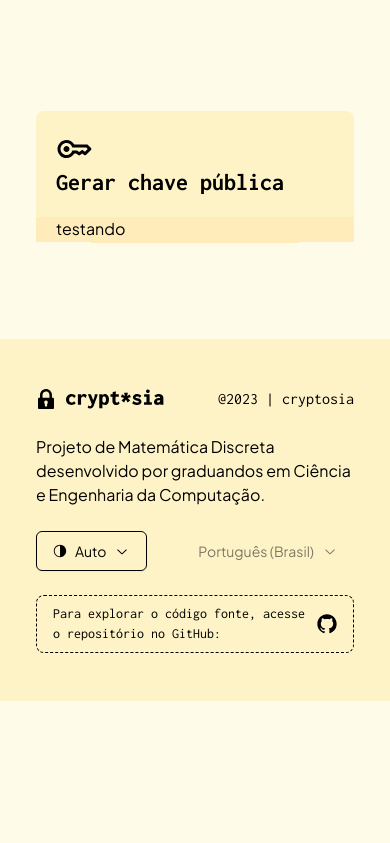
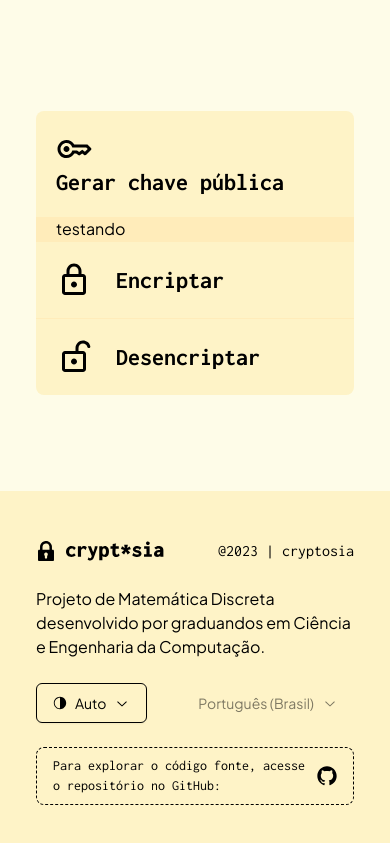
Before and after one commit to theduardomaciel/cryptosia-web, a Next.js app: page / in a window 390 px wide. Shown: the part 1881-2724 px from the top of the page. Before the commit the page ends 2582 px from the top, so only its background shows below. Built offline with nearby package versions, Linux system fonts and the light colour scheme.

Commit message:
Fix: temporary anim fix using !important

```diff
--- a/components/Sections/Section.tsx
+++ b/components/Sections/Section.tsx
@@ -26,20 +26,22 @@
     const isExpanded =
         currentSection == id || (!currentSection && id == "public-key");
 
+    // O uso da tag !important (! no tailwind) é necessário para sobrescrever o "lg:max-w-fit" quando houver animação, visto que já existe um valor definido para o mesmo na versão mobile
     return (
         <li
             className={clsx(
-                "flex flex-col lg:flex-row hover:bg-primary-200 dark:hover:bg-gray-100 bg-white-200 dark:bg-gray-200 dark:bg-dark-gray-400 max-md:w-full max-w-fit lg:h-96 overflow-hidden ease-in-out flex-grow transition-[max-height,opacity] lg:transition-[max-width,opacity] duration-700 lg:duration-700",
+                "flex flex-col lg:flex-row group aria-expanded:hover:bg-primary-200 aria-expanded:dark:hover:bg-gray-100 bg-white-200 dark:bg-gray-200 dark:bg-dark-gray-400 w-full lg:max-w-fit lg:h-96 overflow-hidden ease-in-out flex-grow lg:transition-[max-width] lg:duration-700",
                 {
-                    "max-md:max-h-[50rem] lg:max-w-[50rem]": isExpanded,
-                    "max-md:max-h-0 lg:max-w-[10rem]": !isExpanded,
+                    "lg:!max-w-[50rem]": isExpanded,
+                    "lg:!max-w-[10rem]": !isExpanded,
                 },
                 className
             )}
+            aria-expanded={!isExpanded}
         >
             {/* Header */}
             <div
-                className="cursor-pointer transition flex flex-row px-5 items-center lg:items-end justify-between lg:w-40 py-5 gap-x-3"
+                className="group-aria-expanded:cursor-pointer transition flex flex-row px-5 items-center lg:items-end justify-between lg:w-40 py-5 gap-x-3"
                 onClick={
                     () => router.replace(`?app=${id}`, { scroll: false })
                     /* isExpanded
@@ -57,11 +59,11 @@
             {/* Content */}
             <div
                 className={clsx(
-                    "max-md:px-5 pt-0 overflow-hidden ease-in-out flex-grow transition-[max-height,opacity] lg:transition-[max-width,opacity] duration-700 lg:duration-700 bg-primary-100 dark:bg-primary-200 flex-1"
-                    /* {
-                        "max-md:max-h-[50rem] lg:max-w-[50rem]": isExpanded,
-                        "max-md:max-h-0 lg:max-w-0": !isExpanded,
-                    } */
+                    "max-md:px-5 pt-0 overflow-hidden transition-[max-height,opacity] duration-700 bg-primary-100 dark:bg-primary-200 flex-1",
+                    {
+                        "max-lg:max-h-[50rem]": isExpanded,
+                        "max-lg:max-h-0": !isExpanded,
+                    }
                 )}
             >
                 {children && children}
```
